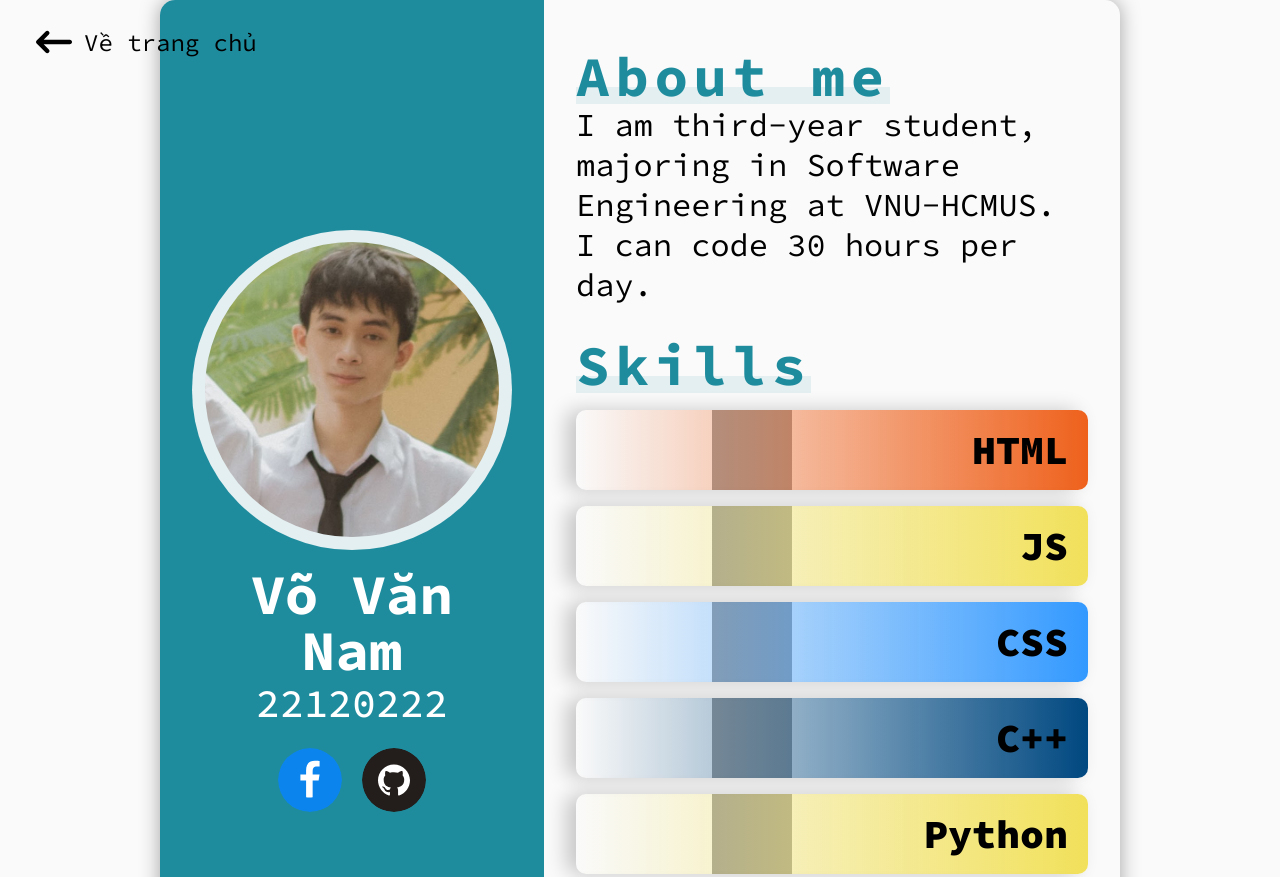
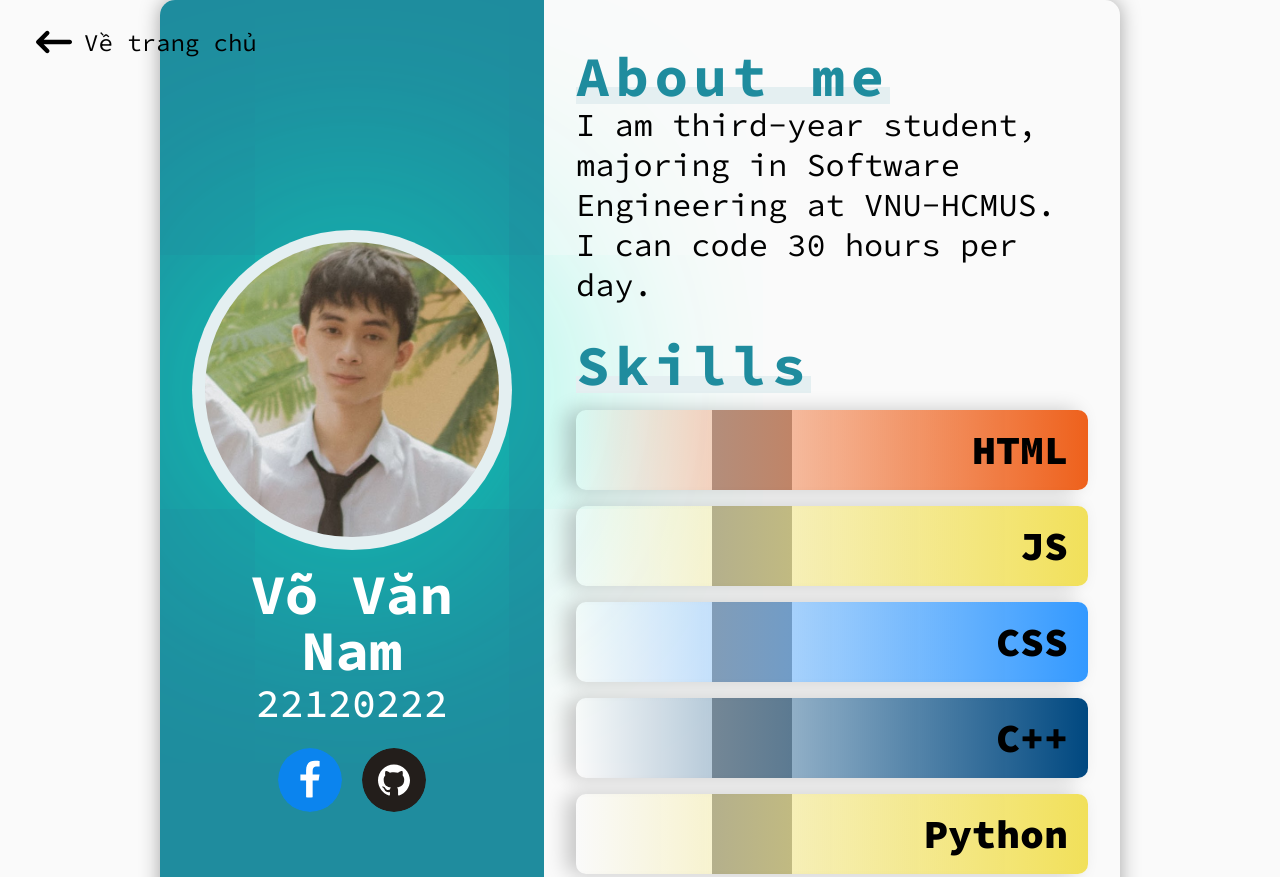
Before and after one commit to NgocLe-101/GA02-Group-info, a plain HTML site: page members/22120222/22120222.html in a window 1280 px wide. Shown: the top 877 px of the page. Drawn offline with Linux system fonts and the light colour scheme; grey boxes are pictures that could not be loaded.

Commit message:
Add glowing effect on member avatars

```diff
--- a/members/member.styling.css
+++ b/members/member.styling.css
@@ -67,6 +67,9 @@ h1 {
 }
 
 .left > .image-wrapper {
+  -webkit-box-shadow: 0px 0px 300px 2px rgba(1, 248, 203, 0.9);
+  -moz-box-shadow: 0px 0px 300px 2px rgba(1, 248, 203, 0.9);
+  box-shadow: 0px 0px 300px 2px rgba(1, 248, 203, 0.9);
   overflow: hidden;
   border-radius: 50%;
   width: 10em;
```
